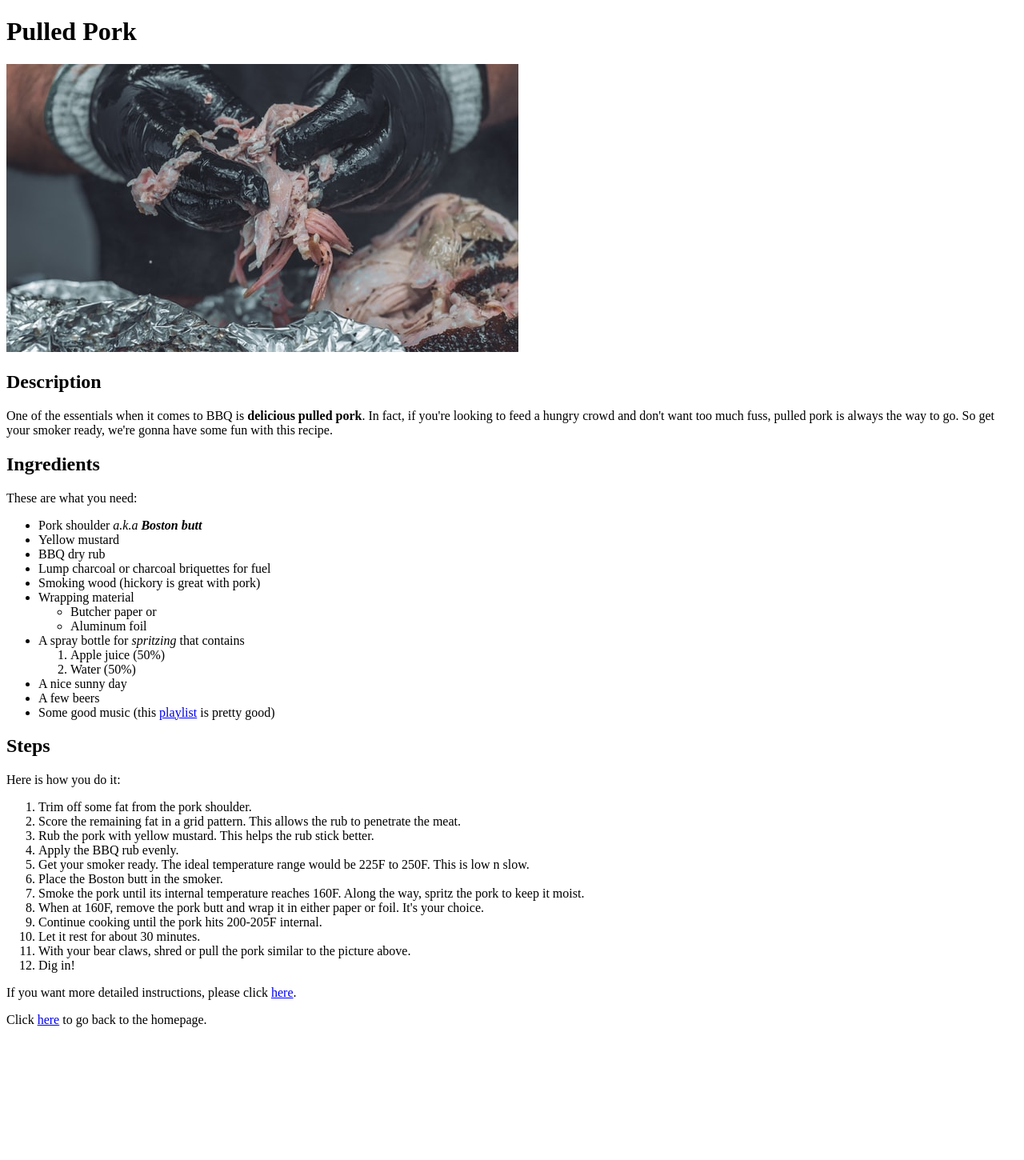
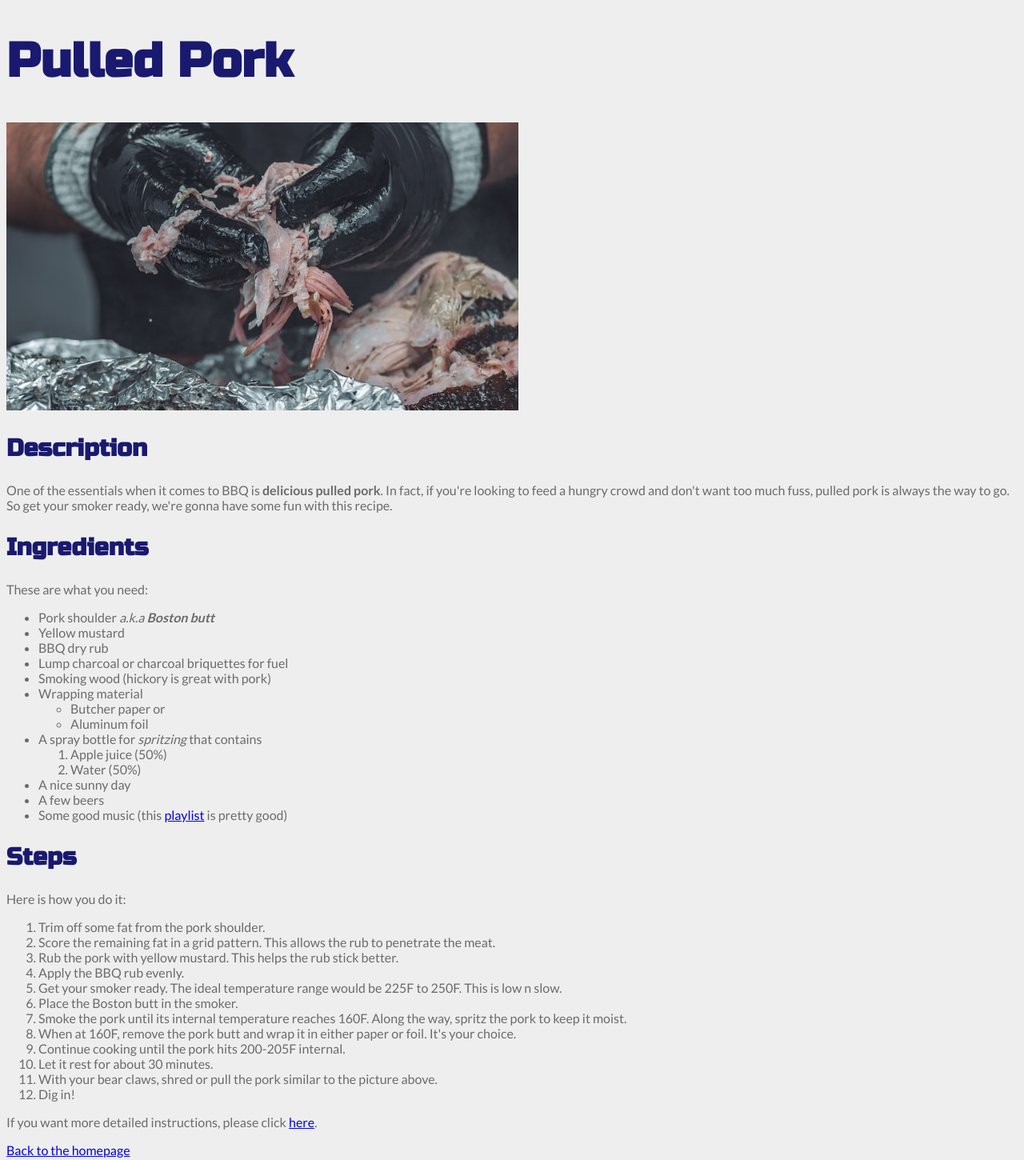
Before and after one commit to teephan91/recipes_website, a plain HTML site: page recipes/pulled_pork.html in a window 1280 px wide. Shown: the whole page at 80% size. Before the commit the page ends 1300 px from the top, so only its background shows below. Drawn offline with Linux system fonts and the light colour scheme.

Commit message:
Modify 3rd recipe "Pulled Pork"
Similar changes as in "Brisket" &
"Ribs":

Link style.css to pulled_pork.html.

Add a class to the main image.

Clean up 'back to homepage' link.

```diff
--- a/recipes/pulled_pork.html
+++ b/recipes/pulled_pork.html
@@ -3,11 +3,12 @@
     <head>
         <meta charset="utf-8">
         <title>Pulled Pork</title>
+        <link rel="stylesheet" href="../style.css">
     </head>
 
     <body>
         <h1>Pulled Pork</h1>
-            <img src="../img/pulled_pork.jpg" alt="Holding pulled pork">
+            <img class="pulled_pork-image" src="../img/pulled_pork.jpg" alt="Holding pulled pork">
         <h2>Description</h2>
             <p>One of the essentials when it comes to BBQ is <strong>delicious pulled pork</strong>. In fact, if you're looking to feed a hungry crowd and don't want too much fuss, pulled pork is always the way to go. So get your smoker ready, we're gonna have some fun with this recipe.</p>
         <h2>Ingredients</h2>
@@ -51,6 +52,6 @@
                 <li>Dig in!</li>
             </ol>
             <p>If you want more detailed instructions, please click <a href="https://houseofyumm.com/texas-smoked-pulled-pork/" target="_blank">here</a>.</p>
-            <p>Click <a href="../index.html">here</a> to go back to the homepage.</p>
+            <p><a href="../index.html">Back to the homepage</a></p>
     </body>
 </html>
```
